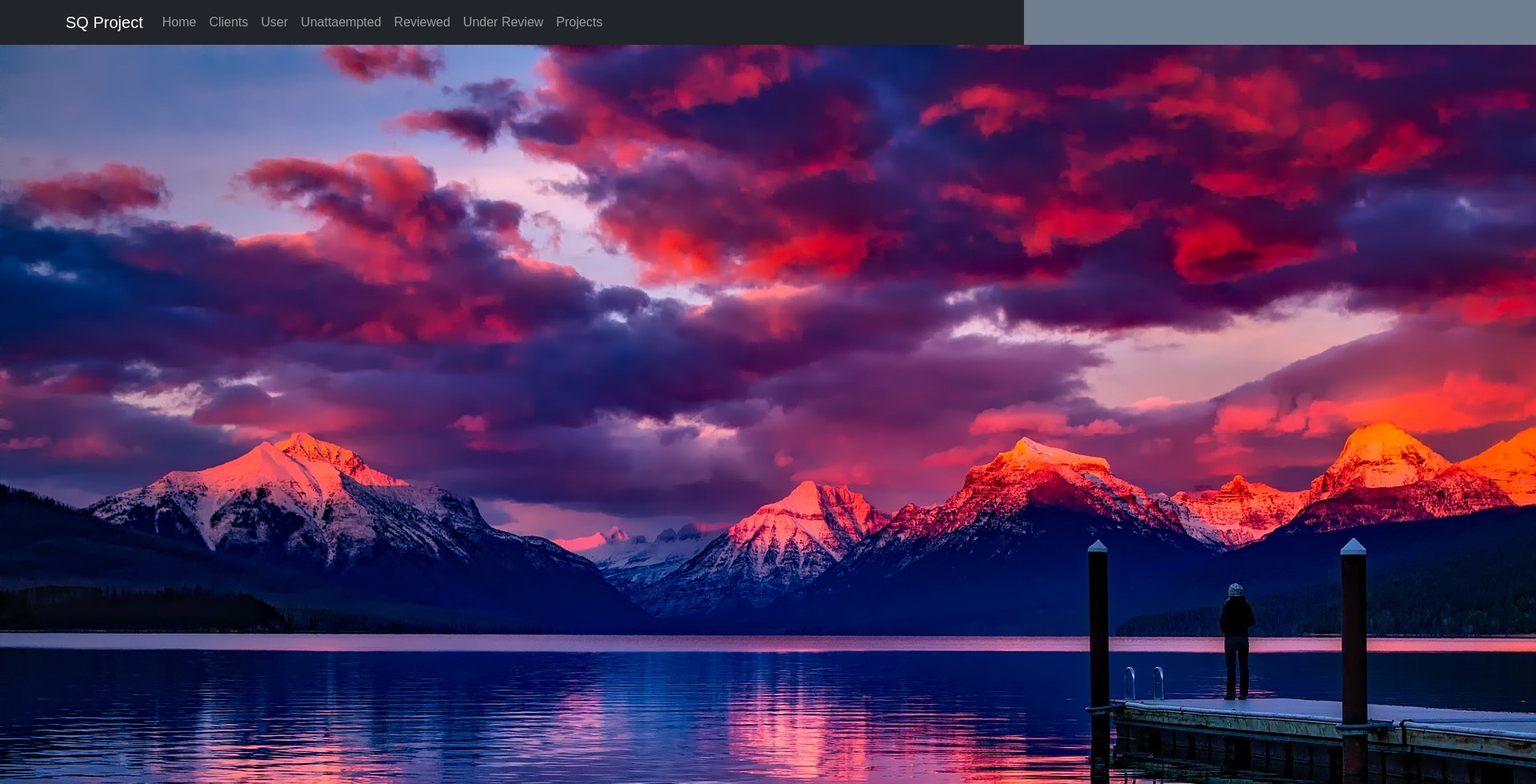
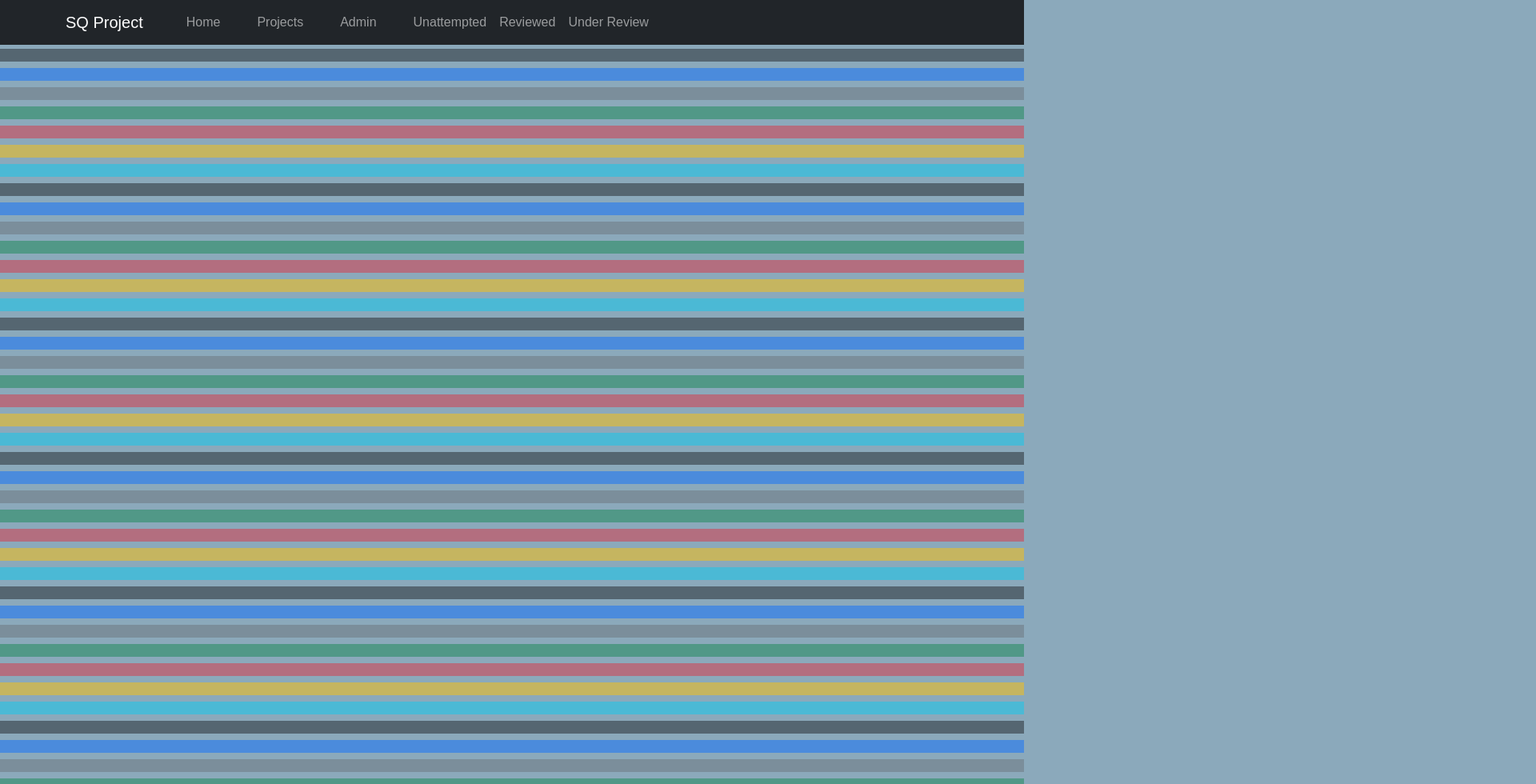
Before and after one commit to DevClubM/Quizlet-App, a React (Create React App) app: page / in a window 1280 px wide. Shown: the top 980 px of the page at 80% size, 1920 px wide, since content can reach past the window. Built offline with nearby package versions, Linux system fonts and the light colour scheme.

Commit message:
First Presented Project

```diff
--- a/public/index.html
+++ b/public/index.html
@@ -14,7 +14,7 @@
     />
     <title>SQ Project </title>
   </head>
-  <body style="background-color: slategrey;font-family: Century Gothic, sans-serif;">
+  <body style="background-color:  #8ba9bb;font-family: Century Gothic, sans-serif;">
     <div id="root"></div>
   </body>
 </html>
--- a/src/components/Client.js
+++ b/src/components/Client.js
@@ -9,7 +9,7 @@ export default function Client(props) {
   const [modalShow, setModalShow] = React.useState(false);
 
   return (
-    <Accordion defaultActiveKey="0">
+    <Accordion className="mx-auto" style={{width: '40%'}} defaultActiveKey="0">
         <Accordion.Item eventKey="0">
             <Accordion.Header>
                 {props.client.name}
--- a/src/components/Clients.js
+++ b/src/components/Clients.js
@@ -1,9 +1,8 @@
 import React, { useState, useEffect } from 'react'
-import Container from 'react-bootstrap/esm/Container';
 import Client from './Client'
 import CreateClientform from './CreateClientform';
+
 export default function Project(props) {
-
 
     const [clients, setClientList] = useState(
         [
@@ -18,8 +17,6 @@ export default function Project(props) {
         console.log(clint);
     }
 
-
-
     return (
         <>
             <CreateClientform getClient={returnedClient}></CreateClientform>
--- a/src/components/CreateClientform.js
+++ b/src/components/CreateClientform.js
@@ -24,7 +24,7 @@ const CreateClientform = (props) => {
 
 
   return (
-    <Form style={{backgroundColor: 'white', font: 'Century Gothic', padding: '5rem', marginBottom: '2rem'}}>
+    <Form className="mx-auto mt-4" style={{backgroundColor: 'white', font: 'Century Gothic', padding: '5rem', marginBottom: '2rem', width: '40%'}}>
         <Form.Group className="mb-3" controlId="formBasicEmail">
             <Form.Label>Name</Form.Label>
             <Form.Control onInput={(e) => {setName(e.target.value)}} value={name} type="text" placeholder="Name" />
--- a/src/components/Home.js
+++ b/src/components/Home.js
@@ -1,8 +1,50 @@
 import React from 'react'
-import image from '../images/home.jpg'
+import Placeholder from 'react-bootstrap/Placeholder'
 
 export default function Home() {
   return (
-    <img src={image}/>
+      <>
+        <Placeholder xs={12} />
+        <Placeholder xs={12} bg="primary" />
+        <Placeholder xs={12} bg="secondary" />
+        <Placeholder xs={12} bg="success" />
+        <Placeholder xs={12} bg="danger" />
+        <Placeholder xs={12} bg="warning" />
+        <Placeholder xs={12} bg="info" />
+        <Placeholder xs={12} bg="dark" />
+        <Placeholder xs={12} bg="primary" />
+        <Placeholder xs={12} bg="secondary" />
+        <Placeholder xs={12} bg="success" />
+        <Placeholder xs={12} bg="danger" />
+        <Placeholder xs={12} bg="warning" />
+        <Placeholder xs={12} bg="info" />
+        <Placeholder xs={12} bg="dark" />
+        <Placeholder xs={12} bg="primary" />
+        <Placeholder xs={12} bg="secondary" />
+        <Placeholder xs={12} bg="success" />
+        <Placeholder xs={12} bg="danger" />
+        <Placeholder xs={12} bg="warning" />
+        <Placeholder xs={12} bg="info" />
+        <Placeholder xs={12} bg="dark" />
+        <Placeholder xs={12} bg="primary" />
+        <Placeholder xs={12} bg="secondary" />
+        <Placeholder xs={12} bg="success" />
+        <Placeholder xs={12} bg="danger" />
+        <Placeholder xs={12} bg="warning" />
+        <Placeholder xs={12} bg="info" />
+        <Placeholder xs={12} bg="dark" />
+        <Placeholder xs={12} bg="primary" />
+        <Placeholder xs={12} bg="secondary" />
+        <Placeholder xs={12} bg="success" />
+        <Placeholder xs={12} bg="danger" />
+        <Placeholder xs={12} bg="warning" />
+        <Placeholder xs={12} bg="info" />
+        <Placeholder xs={12} bg="dark" />
+        <Placeholder xs={12} bg="primary" />
+        <Placeholder xs={12} bg="secondary" />
+        <Placeholder xs={12} bg="success" />
+        <Placeholder xs={12} bg="danger" />
+        <Placeholder xs={12} bg="warning" />
+      </>
   )
 }
--- a/src/components/NavbarReact.js
+++ b/src/components/NavbarReact.js
@@ -11,13 +11,12 @@ export default function NavbarReact() {
             <Container>
               <Navbar.Brand href="/"> SQ Project </Navbar.Brand>
               <Nav className="me-auto">
-                <Nav.Link href="/">Home</Nav.Link>
-                <Nav.Link href="clients">Clients</Nav.Link>
-                <Nav.Link href="user">User</Nav.Link>
-                <Nav.Link href="unattempted">Unattaempted</Nav.Link>
-                <Nav.Link href="reviewed">Reviewed</Nav.Link>
-                <Nav.Link href="under-review">Under Review</Nav.Link>
-                <Nav.Link href="/projects">Projects</Nav.Link>
+                <Nav.Link style={{marginLeft: '30px'}} href="/">Home</Nav.Link>
+                <Nav.Link style={{marginLeft: '30px'}} href="/projects">Projects </Nav.Link>
+                <Nav.Link style={{marginLeft: '30px'}} href="clients"> Admin </Nav.Link>
+                <Nav.Link style={{marginLeft: '30px'}} href="unattempted">Unattempted </Nav.Link>
+                <Nav.Link href="reviewed">Reviewed </Nav.Link>
+                <Nav.Link href="under-review">Under Review </Nav.Link>
               </Nav>
             </Container>
         </Navbar>
--- a/src/components/Project.js
+++ b/src/components/Project.js
@@ -13,7 +13,7 @@ export default function Project(props) {
       <Card className="ms-4 mt-5 mb-5" style={{ width: '18rem' }}>
         <Card.Img variant="top" src={image} />
         <Card.Body>
-          <Card.Title> {project.name} </Card.Title>
+          <Card.Title> <b>{project.name} </b></Card.Title>
           <Card.Text> {project.description} </Card.Text>
           <Button variant="primary" onClick={() => setModalShow(true)}>
             View Details
--- a/src/components/Projects.js
+++ b/src/components/Projects.js
@@ -2,6 +2,7 @@ import React from 'react'
 import Project from './Project'
 import Container from 'react-bootstrap/esm/Container';
 import image from '../images/projectImage.jpg'
+import '../cssFiles/projects.css'
 
 export default function Projects(props) {
 
@@ -9,8 +10,8 @@ export default function Projects(props) {
 
     return (
       <>
-        <img src={image} style={{width: "100%", height: '700px'}}/>
-        <Container style={{display: 'flex'}}>
+        <img src={image} className="smthin"/>
+        <Container style={{display: 'flex', marginTop:'-450px'}}>
           {projects.map((project) => {
             return <Project key={project.id} project={project}/>
           })}
--- a/src/components/Unattempted.css
+++ b/src/components/Unattempted.css
@@ -24,7 +24,7 @@
 /* CSS */
 .button-57 {
   position: relative;
-  width: 19%;
+  width: 14%;
   height: 5%;
   max-height: 400px;
   min-width: 50px;
@@ -33,7 +33,7 @@
   align-items: center;
   justify-content: flex-start;
   margin-top: 10px;
-  margin-left: 41.75%;
+  margin-left: 43.75%;
   padding: 20px;
   overflow: hidden;
   border: 1px solid #18181a;
--- /dev/null
+++ b/src/cssFiles/projects.css
@@ -0,0 +1,8 @@
+.smthin{
+
+    margin-bottom: -150px;
+  mask-image: linear-gradient(to bottom, rgba(0, 0, 0, 1), rgba(0, 0, 0, 0));
+  width: 100%;
+  z-index: -1;
+  height: '500px';
+}
```
Also changed, not shown: src/components/User.js (+5 -5 lines).
